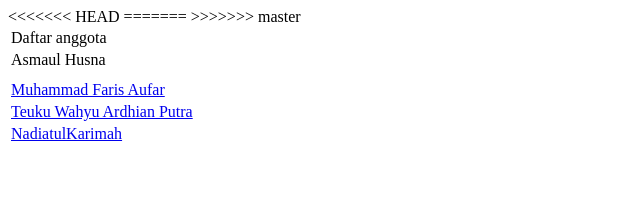
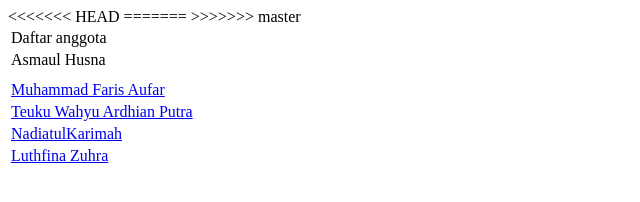
Before and after one commit to Husnaa/RPL-INF-2017-05, a plain HTML site: page index.html in a window 1280 px wide. Shown: the whole page, without its empty margins (0-640 px from the left). Drawn offline with Linux system fonts and the light colour scheme.

Commit message:
no message

```diff
--- a/index.html
+++ b/index.html
@@ -14,6 +14,7 @@
 	   <tr><td><a href="15080107010006-Muhammad Faris Aufar.html">Muhammad Faris Aufar</a></td></tr>
 	   <tr><td><a href="1508107010053-Teuku Wahyu Ardhian Putra">Teuku Wahyu Ardhian Putra</a></td></tr>
 	   <tr><td><a href="15080107010024-NadiatulKarimah.html">NadiatulKarimah</a></td></tr>
+	   <tr><td><a href="15080107010021-LuthfinaZuhra.html">Luthfina Zuhra</a></td></tr>
 >>>>>>> master
       </table>
      </body>
```
